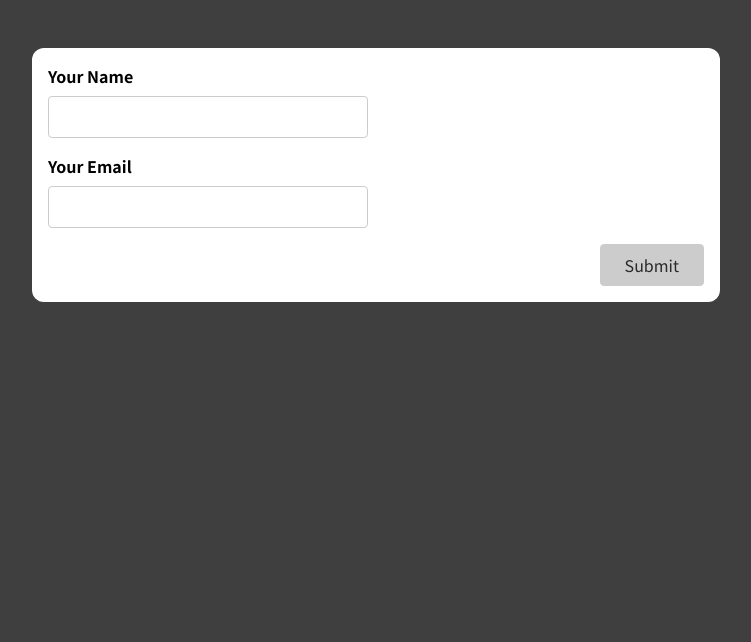
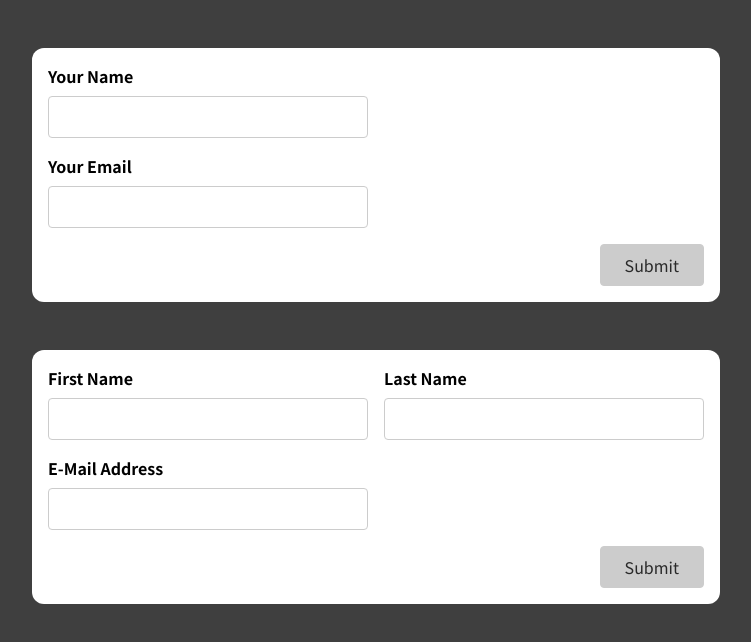
Before and after one commit to Aman-Gupta-Ji/React-Forms, a React (Create React App) app: page / in a window 1280 px wide. Shown: the top 642 px of the page, without its empty margins (264-1015 px from the left). Built offline with nearby package versions, Linux system fonts and the light colour scheme.

Commit message:
Basic Form using useInput

```diff
--- a/src/App.js
+++ b/src/App.js
@@ -1,7 +1,9 @@
 import SimpleInput from "./components/SimpleInput";
+import BasicForm from "./components/BasicForm";
 
 function App() {
   return (
+    <>
       <div className="app">
         <SimpleInput
           onSubmit={(name, email) => {
@@ -9,6 +11,14 @@ function App() {
           }}
         />
       </div>
+      <div className="app">
+        <BasicForm
+          onSubmit={(firstName, lastName, email) => {
+            console.log(firstName, lastName, email);
+          }}
+        />
+      </div>
+    </>
   );
 }
 
--- a/src/components/BasicForm.js
+++ b/src/components/BasicForm.js
@@ -1,22 +1,107 @@
+import useInput from "../hooks/use-input";
+
 const BasicForm = (props) => {
+  const {
+    value: enteredfName,
+    hasError: fNameInputhasError,
+    isValid: fNameInputisValid,
+    onChangeHandler: fNameInputChangeHandler,
+    onBlurHandler: fNameInputBlurHandler,
+    reset: fNameInputReset,
+  } = useInput((enteredfName) => enteredfName.trim().length > 0);
+
+  const {
+    value: enteredlName,
+    hasError: lNameInputhasError,
+    isValid: lNameInputisValid,
+    onChangeHandler: lNameInputChangeHandler,
+    onBlurHandler: lNameInputBlurHandler,
+    reset: lNameInputReset,
+  } = useInput((enteredlName) => enteredlName.trim().length > 0);
+
+  const {
+    value: enteredEmail,
+    hasError: emailInputhasError,
+    isValid: emailInputisValid,
+    onChangeHandler: emailInputChangeHandler,
+    onBlurHandler: emailInputBlurHandler,
+    reset: emailInputReset,
+  } = useInput((enteredEmail) => enteredEmail.includes("@"));
+
+  const formIsValid =
+    fNameInputisValid && lNameInputisValid && emailInputisValid;
+
+  const formSubmitHandler = (event) => {
+    event.preventDefault();
+
+    fNameInputBlurHandler();
+    lNameInputBlurHandler();
+    emailInputBlurHandler();
+
+    if (!formIsValid) return;
+
+    props.onSubmit(enteredfName, enteredlName, enteredEmail);
+
+    fNameInputReset();
+    lNameInputReset();
+    emailInputReset();
+  };
+
+  const fNameInputClasses = fNameInputhasError
+    ? "form-control invalid"
+    : "form-control";
+  const lNameInputClasses = lNameInputhasError
+    ? "form-control invalid"
+    : "form-control";
+  const emailInputClasses = emailInputhasError
+    ? "form-control invalid"
+    : "form-control";
+
   return (
-    <form>
-      <div className='control-group'>
-        <div className='form-control'>
-          <label htmlFor='name'>First Name</label>
-          <input type='text' id='name' />
+    <form onSubmit={formSubmitHandler}>
+      <div className="control-group">
+        <div className={fNameInputClasses}>
+          <label htmlFor="fname">First Name</label>
+          <input
+            type="text"
+            id="fname"
+            onChange={fNameInputChangeHandler}
+            onBlur={fNameInputBlurHandler}
+            value={enteredfName}
+          />
+          {fNameInputhasError && (
+            <p className="error-text">Fist Name must not be empty</p>
+          )}
         </div>
-        <div className='form-control'>
-          <label htmlFor='name'>Last Name</label>
-          <input type='text' id='name' />
+        <div className={lNameInputClasses}>
+          <label htmlFor="lname">Last Name</label>
+          <input
+            type="text"
+            id="lname"
+            onChange={lNameInputChangeHandler}
+            onBlur={lNameInputBlurHandler}
+            value={enteredlName}
+          />
+          {lNameInputhasError && (
+            <p className="error-text">Last Name must not be empty</p>
+          )}
         </div>
       </div>
-      <div className='form-control'>
-        <label htmlFor='name'>E-Mail Address</label>
-        <input type='text' id='name' />
+      <div className={emailInputClasses}>
+        <label htmlFor="email">E-Mail Address</label>
+        <input
+          type="email"
+          id="email"
+          onChange={emailInputChangeHandler}
+          onBlur={emailInputBlurHandler}
+          value={enteredEmail}
+        />
+        {emailInputhasError && (
+          <p className="error-text">E-Mail Address must contain @</p>
+        )}
       </div>
-      <div className='form-actions'>
-        <button>Submit</button>
+      <div className="form-actions">
+        <button disabled={!formIsValid}>Submit</button>
       </div>
     </form>
   );
--- a/src/components/SimpleInput.js
+++ b/src/components/SimpleInput.js
@@ -27,7 +27,7 @@ const SimpleInput = (props) => {
     nameInputBlurHandler();
     emailInputBlurHandler();
 
-    if (nameInputhasError || emailInputhasError) return;
+    if (!formIsValid) return;
 
     props.onSubmit(enteredName, enteredEmail);
 
@@ -36,11 +36,11 @@ const SimpleInput = (props) => {
   };
 
   const nameIputClasses = nameInputhasError
-    ? "form-control is-invalid"
+    ? "form-control invalid"
     : "form-control";
 
   const emailInputClasses = emailInputhasError
-    ? "form-control is-invalid"
+    ? "form-control invalid"
     : "form-control";
 
   return (
```
Lines whose indentation alone changed are shown as unchanged.
